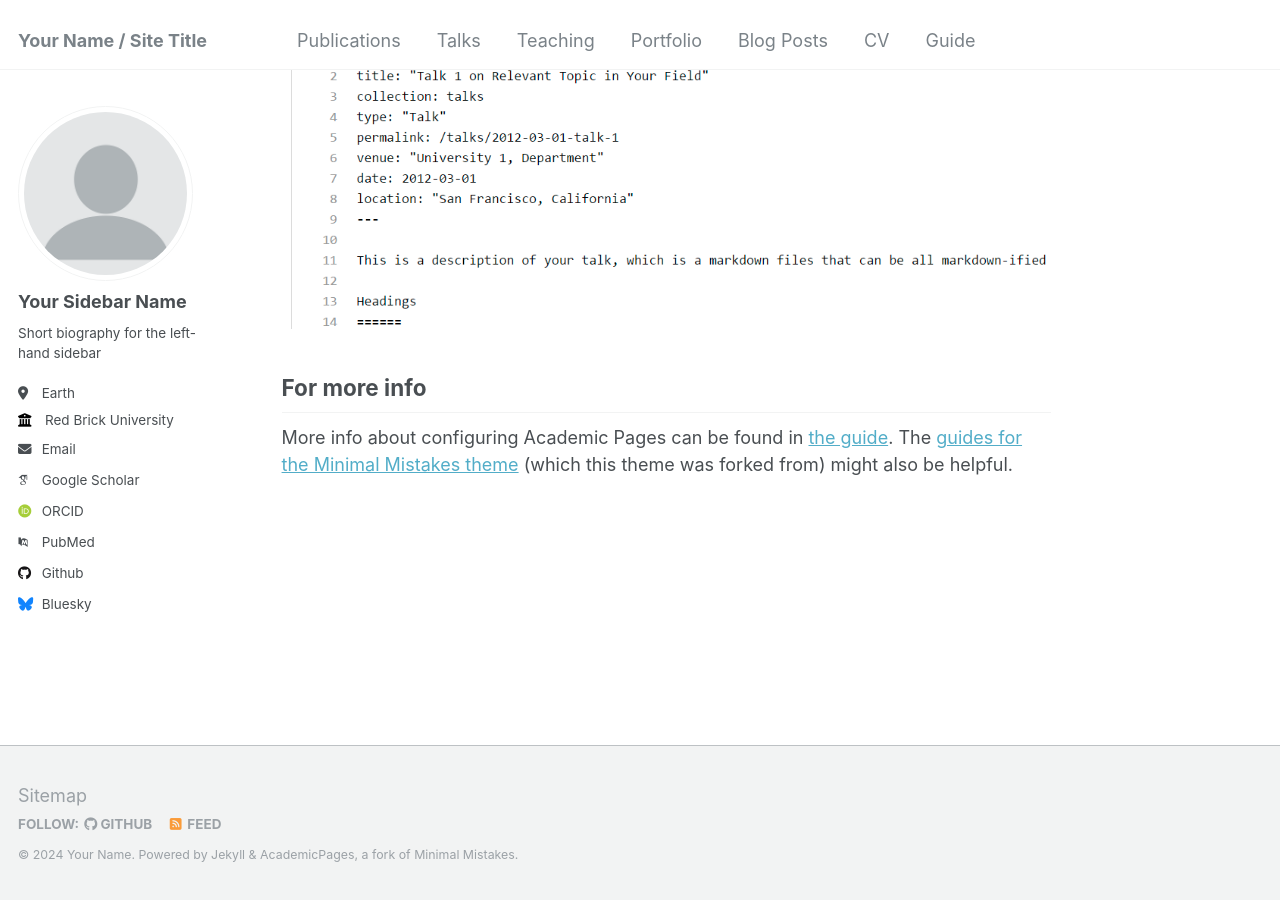
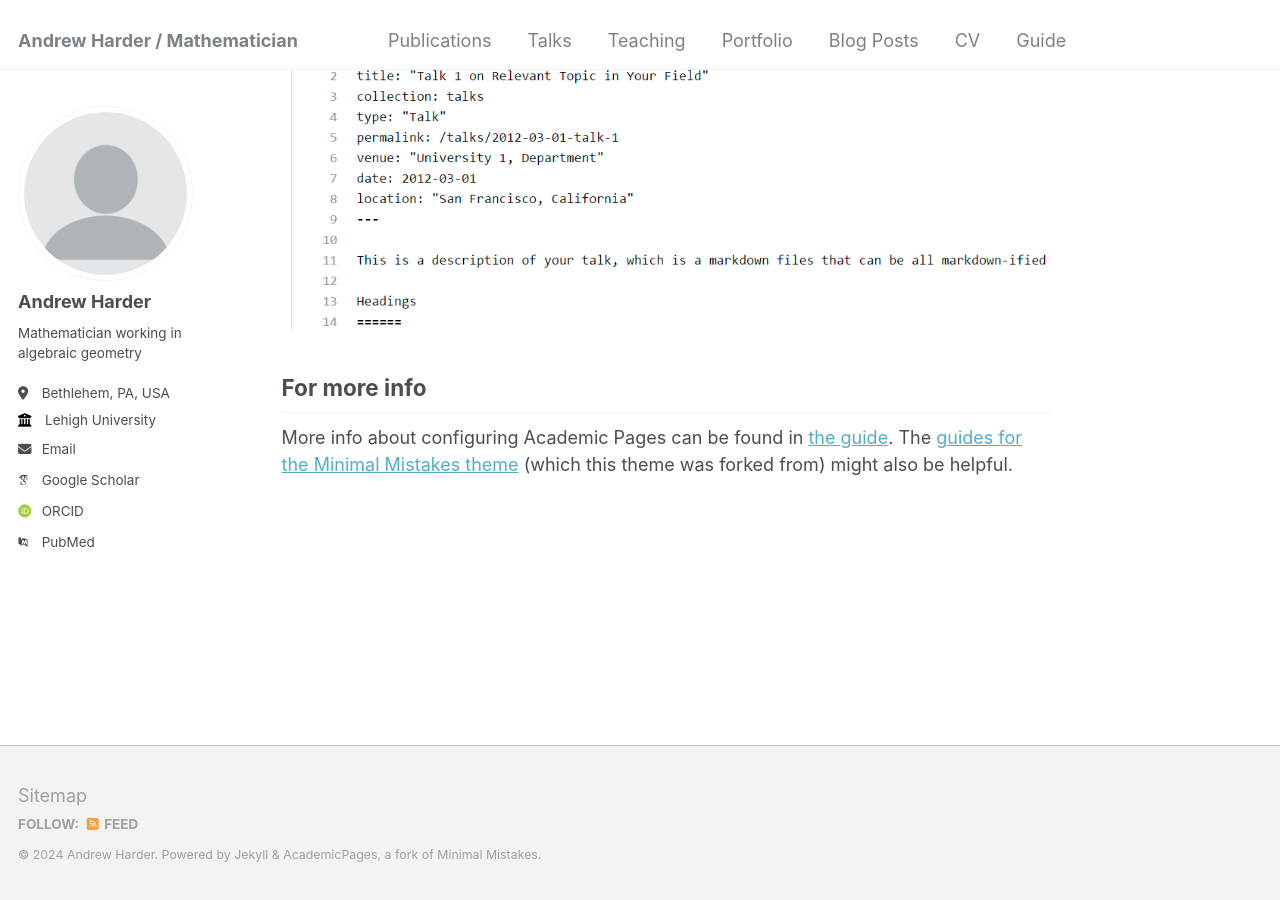
Before and after one commit to anhharder/anhharder.github.io, a Jekyll site: the page built from _pages/about.md, in a window 1280 px wide and 900 px high, scrolled down 2660 px. Built offline with Jekyll 4.4.1, drawn with Linux system fonts in a browser that asks for light colours; some web fonts are replaced.

Commit message:
Update _config.yml

```diff
--- a/_config.yml
+++ b/_config.yml
@@ -8,13 +8,13 @@
 
 # Basic Site Settings
 locale                   : "en-US"
-title                    : "Your Name / Site Title"
+title                    : "Andrew Harder / Mathematician"
 title_separator          : "-"
-name                     : &name "Your Name"
-description              : &description "personal description"
-url                      : https://academicpages.github.io # the base hostname & protocol for your site e.g. "https://mmistakes.github.io"
+name                     : &name "Andrew Harder"
+description              : &description "Mathematics professor at Lehigh University"
+url                      : https://anhharder.github.io # the base hostname & protocol for your site e.g. "https://mmistakes.github.io"
 baseurl                  : "" # the subpath of your site, e.g. "/blog"
-repository               : "academicpages/academicpages.github.io"
+repository               : "anhharder/anhharder.github.io"
 
 # Site Author - The following control what appear as part of the author content on the side bar.
 #               If a field is blank the icon and link will not appear, otherwise it will be shown.
@@ -22,13 +22,13 @@ repository               : "academicpages/academicpages.github.io"
 author:
   # Biographic information
   avatar           : "profile.png"
-  name             : "Your Sidebar Name"
+  name             : "Andrew Harder"
   pronouns         : # example: "she/her"
-  bio              : "Short biography for the left-hand sidebar"
-  location         : "Earth"
-  employer         : "Red Brick University"
+  bio              : "Mathematician working in algebraic geometry"
+  location         : "Bethlehem, PA, USA"
+  employer         : "Lehigh University"
   uri              : # URL
-  email            : "none@example.org"
+  email            : "anh318@lehigh.edu"
 
   # Academic websites
   arxiv            : # URL - Update with the correct link to your profile
@@ -43,12 +43,12 @@ author:
   bitbucket        : # Username - Update with your username on the site
   codepen          : # Username
   dribbble         : # Username
-  github           : "academicpages"
+  github           : # Username
   kaggle           : # Username
   stackoverflow    : # User number or user number and name (i.e., use "1" or "1/jeff-atwood")
 
   # Social media
-  bluesky          : "bsky.app" # Replace this with you Bluesky username
+  bluesky          : # Replace this with you Bluesky username
   facebook         : # Username
   flickr           : # Username
   foursquare       : # Username
@@ -216,10 +216,10 @@ collections:
     output: true
     permalink: /:collection/:path/
   portfolio:
-    output: true
+    output: false
     permalink: /:collection/:path/
   talks:
-    output: true
+    output: false
     permalink: /:collection/:path/
 
 
```
